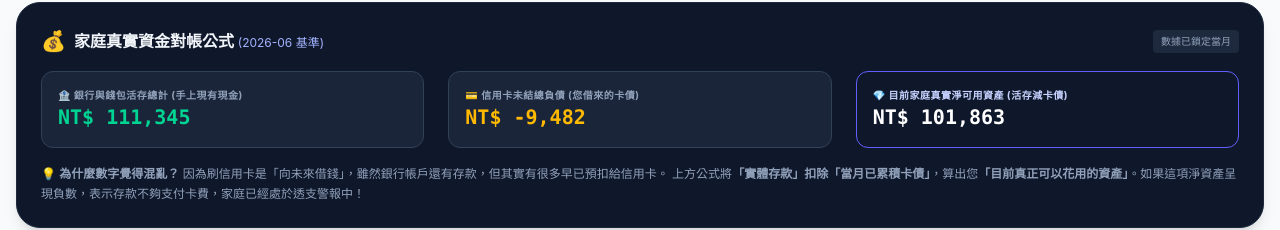
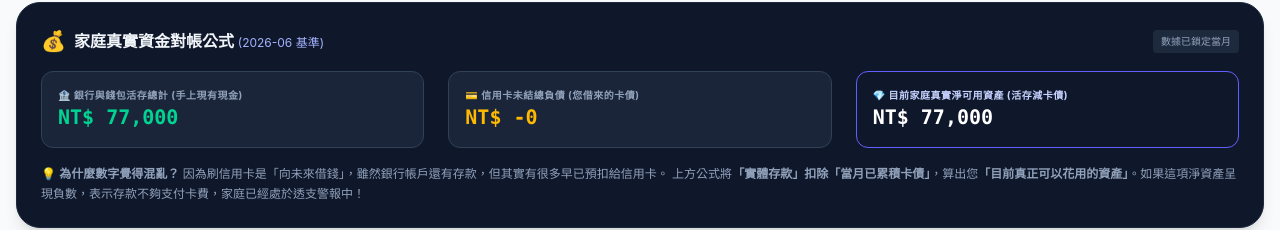
Before and after one commit to fromlifetolines/family-finance, a Vue app: page / in a window 1280 px wide. Shown: the part 94-324 px from the top of the page. Built offline with nearby package versions, Linux system fonts and the light colour scheme.

Commit message:
fix: Simplify AccountSummary and App bank and card balances to use manual settings inputs directly to avoid double counting CSV transactions

```diff
--- a/src/App.vue
+++ b/src/App.vue
@@ -648,42 +648,12 @@ const netBalance = computed(() => {
 
 const getBankAccountBalance = (accName) => {
   const acc = accounts.value.find(a => a.name === accName);
-  const initial = acc ? (acc.balance || 0) : 0;
-
-  if (!monthA.value) return initial;
-
-  // Filter transactions up to the end of the active month
-  const txs = transactions.value.filter(t => {
-    if (t.account !== accName) return false;
-    const tMonth = t.date.substring(0, 7);
-    return tMonth <= monthA.value;
-  });
-
-  const income = txs.filter(t => t.type === '收入').reduce((sum, t) => sum + Math.abs(t.amount), 0);
-  const expenses = txs.filter(t => t.type === '支出').reduce((sum, t) => sum + Math.abs(t.amount), 0);
-  const transfers = txs.filter(t => t.type === '轉帳').reduce((sum, t) => sum + t.amount, 0);
-
-  return initial + income - expenses + transfers;
+  return acc ? (acc.balance || 0) : 0;
 };
 
 const getCardDebt = (cardName) => {
   const card = accounts.value.find(c => c.name === cardName);
-  const initial = card ? (card.initialDebt || 0) : 0;
-
-  if (!monthA.value || monthA.value.length !== 7) return initial;
-
-  // Filter transactions up to the end of the active month
-  const txs = transactions.value.filter(t => {
-    if (t.account !== cardName) return false;
-    const tMonth = t.date.substring(0, 7);
-    return tMonth <= monthA.value;
-  });
-
-  const expenses = txs.filter(t => t.type === '支出').reduce((sum, t) => sum + Math.abs(t.amount), 0);
-  const income = txs.filter(t => t.type === '收入').reduce((sum, t) => sum + Math.abs(t.amount), 0);
-  const transfers = txs.filter(t => t.type === '轉帳').reduce((sum, t) => sum + t.amount, 0);
-
-  return initial + expenses - income - transfers;
+  return card ? (card.initialDebt || 0) : 0;
 };
 
 const totalCCDebt = computed(() => {
--- a/src/components/AccountSummary.vue
+++ b/src/components/AccountSummary.vue
@@ -147,47 +147,16 @@ const creditCards = computed(() => props.accounts.filter(a => a.type === 'cc'));
 // Double entry ledger formula to calculate bank balances dynamically
 const getBankAccountBalance = (accName) => {
   const acc = bankAccounts.value.find(a => a.name === accName);
-  const initial = acc ? (acc.balance || 0) : 0;
-
-  // Filter transactions up to the end of the selected month
-  const txs = props.transactions.filter(t => {
-    if (t.account !== accName) return false;
-    if (!props.activeMonth) return true;
-    const tMonth = t.date.substring(0, 7);
-    return tMonth <= props.activeMonth;
-  });
-
-  const income = txs.filter(t => t.type === '收入').reduce((sum, t) => sum + Math.abs(t.amount), 0);
-  const expenses = txs.filter(t => t.type === '支出').reduce((sum, t) => sum + Math.abs(t.amount), 0);
-  const transfers = txs.filter(t => t.type === '轉帳').reduce((sum, t) => sum + t.amount, 0);
-
-  return initial + income - expenses + transfers;
+  return acc ? (acc.balance || 0) : 0;
 };
 
 const totalBankSavings = computed(() => {
   return bankAccounts.value.reduce((sum, acc) => sum + getBankAccountBalance(acc.name), 0);
 });
 
-// Double entry ledger formula to calculate credit card debt dynamically
 const getCardDebt = (cardName) => {
   const card = creditCards.value.find(c => c.name === cardName);
-  const initial = card ? (card.initialDebt || 0) : 0;
-
-  if (!props.activeMonth) return initial;
-
-  // Filter transactions up to the end of the selected month
-  const txs = props.transactions.filter(t => {
-    if (t.account !== cardName) return false;
-    const tMonth = t.date.substring(0, 7);
-    return tMonth <= props.activeMonth;
-  });
-
-  const expenses = txs.filter(t => t.type === '支出').reduce((sum, t) => sum + Math.abs(t.amount), 0);
-  const income = txs.filter(t => t.type === '收入').reduce((sum, t) => sum + Math.abs(t.amount), 0);
-  const transfers = txs.filter(t => t.type === '轉帳').reduce((sum, t) => sum + t.amount, 0);
-
-  // CC Debt = initial + expenses - payments(income) - payments(transfers in)
-  return initial + expenses - income - transfers;
+  return card ? (card.initialDebt || 0) : 0;
 };
 
 const totalCCDebt = computed(() => {
```
